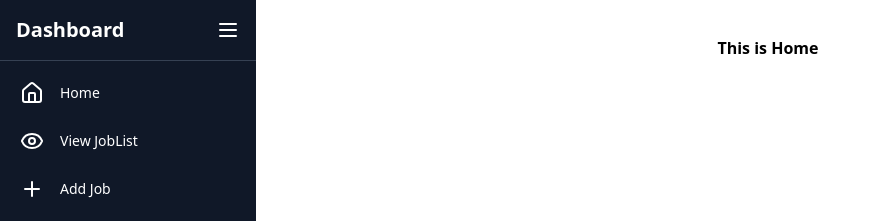
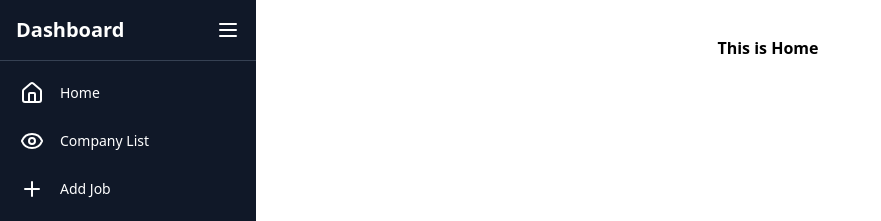
Before and after one commit to girmajirahul/project, a React (Vite) app: page /admin/dasboard in a window 1280 px wide. Shown: the top 221 px of the page, without its empty margins (0-881 px from the left). Built offline with nearby package versions, Linux system fonts and the light colour scheme; sample sign-in values are in the browser's storage.

Commit message:
Update Dasboard.jsx

```diff
--- a/src/Components/Admin/Dasboard.jsx
+++ b/src/Components/Admin/Dasboard.jsx
@@ -38,7 +38,7 @@ const Dashboard = () => {
             <NavItem icon={<Home />} label="Home" collapsed={collapsed} />
           </div>
           <div onClick={()=>setActiveSection('joblist')}>
-            <NavItem icon={<Eye />} label="View JobList" collapsed={collapsed} />
+            <NavItem icon={<Eye />} label="Company List" collapsed={collapsed} />
           </div>
           <div onClick={() => setActiveSection('addjobs')}>
             <NavItem icon={<Plus />} label="Add Job" collapsed={collapsed} />
@@ -164,7 +164,7 @@ const JobListSection = () => {
   return (
     <>
       <div className="p-4">
-      <h1 className="text-black text-xl font-bold mb-4">Job List</h1>
+      <h1 className="text-black text-xl font-bold mb-4">Company List</h1>
       <table className="min-w-full table-auto border border-gray-300">
         <thead className="bg-black">
           <tr>
```
